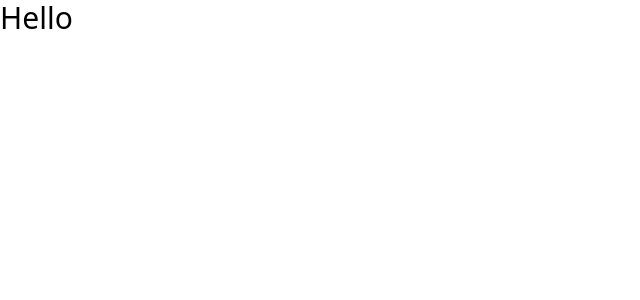
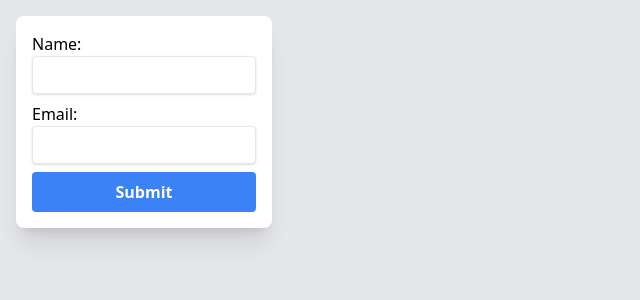
Before and after one commit to srutz/reactempty, a React (Vite) app: page / in a window 1280 px wide. Shown: the top 300 px of the page, without its empty margins (0-640 px from the left). Built offline with nearby package versions, Linux system fonts and the light colour scheme.

Commit message:
form stuff

```diff
--- a/src/App.tsx
+++ b/src/App.tsx
@@ -1,6 +1,36 @@
 
 export function App() {
     return (
-        <div className="text-3xl">Hello</div>
+        <div className="bg-gray-200 flex flex-col gap-2 w-full h-full">
+            <MyForm></MyForm>
+        </div>
     )
 }
+
+import { useState } from 'react'
+
+export function MyForm() {
+    const [name, setName] = useState('')
+    const [email, setEmail] = useState('')
+
+    const handleSubmit = (e: React.FormEvent) => {
+        e.preventDefault()
+        console.log(name, email)
+    }
+
+    return (
+        <form onSubmit={handleSubmit} className="p-4 m-4 w-64 flex flex-col gap-2 bg-white rounded-lg shadow-xl">
+            <label>Name:
+                <input
+                    type="text" value={name} onChange={(e) => setName(e.target.value)}
+                />
+            </label>
+            <label>Email:
+                <input
+                    type="email" value={email} onChange={(e) => setEmail(e.target.value)}
+                />
+            </label>
+            <button type="submit">Submit</button>
+        </form>
+    )
+}
--- a/src/index.css
+++ b/src/index.css
@@ -16,3 +16,11 @@ body {
     flex-direction: column;
     height: 1px;
 }
+
+button {
+    @apply bg-blue-500 text-white font-bold py-2 px-4 rounded;
+}
+
+input {
+    @apply shadow appearance-none border rounded w-full py-2 px-3 text-gray-700 leading-tight focus:outline-none ;
+}
```
